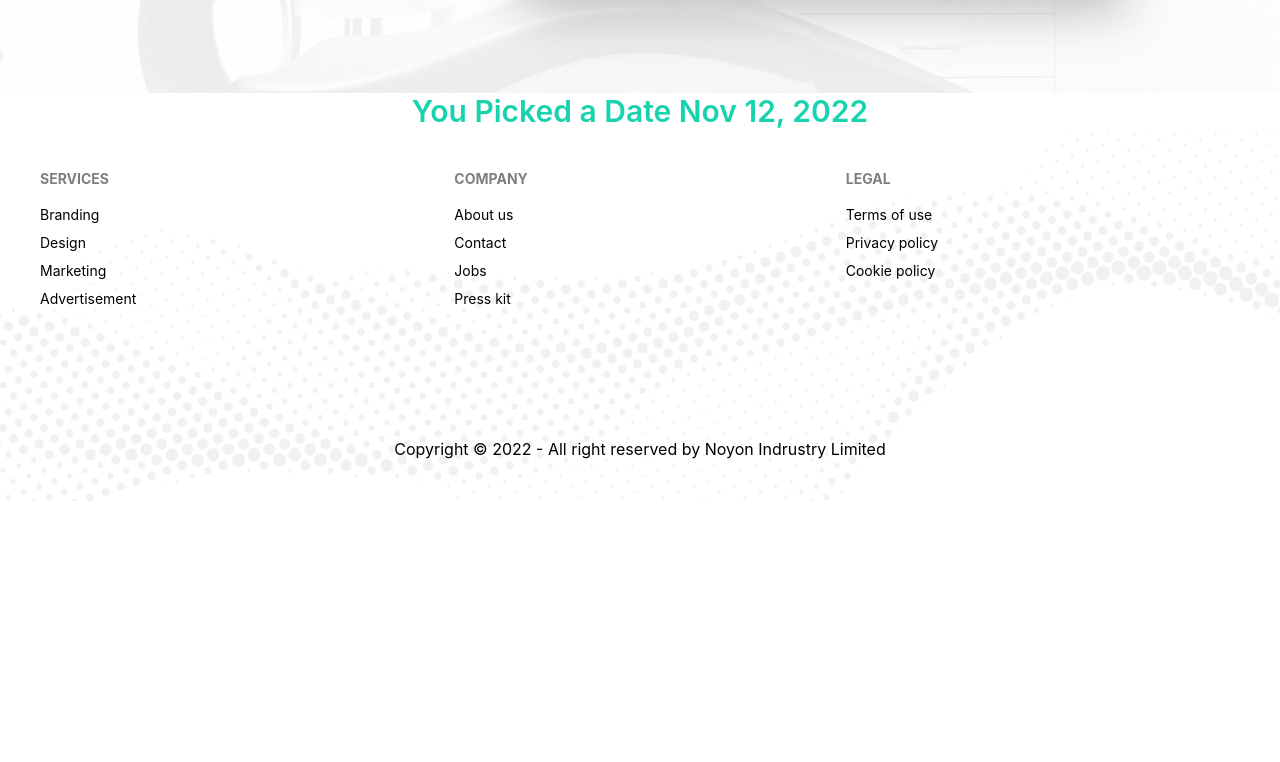
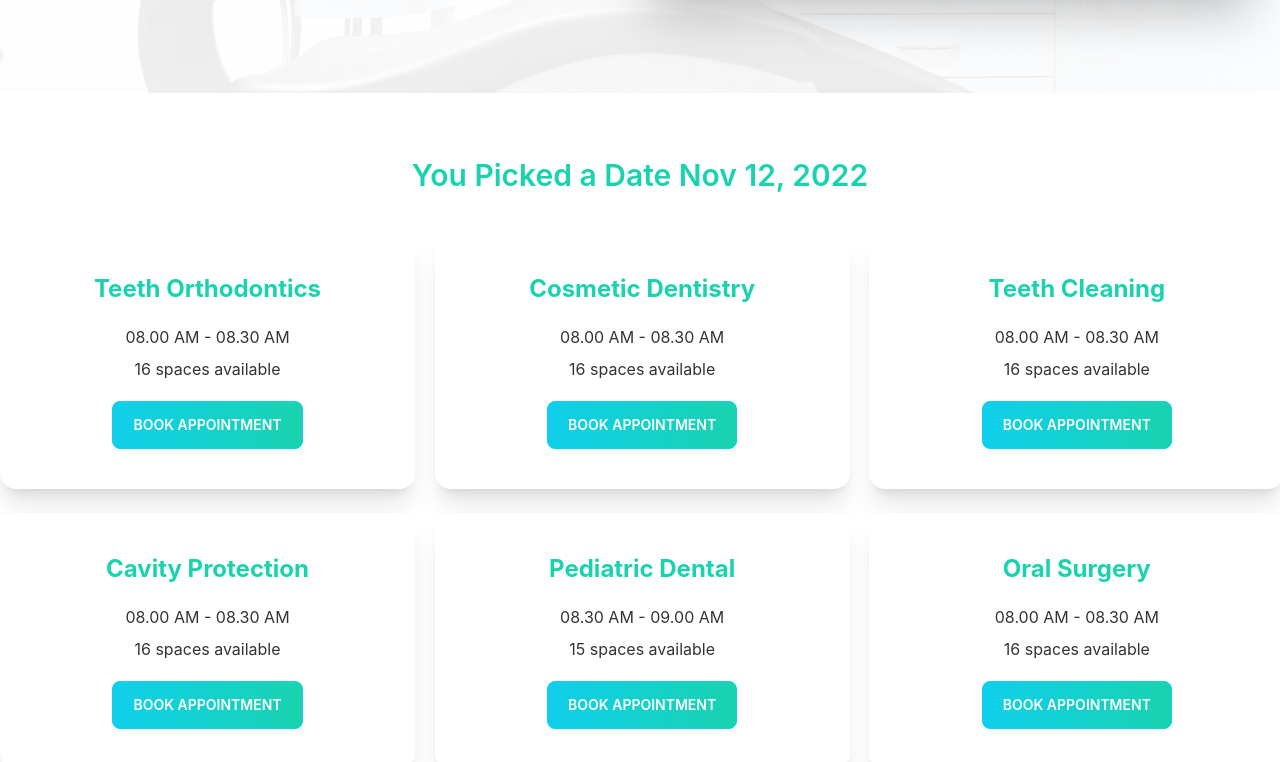
Before and after one commit to noyon-podder/Doctor-Protal-cl, a React (Create React App) app: page /appointment in a window 1280 px wide. Shown: the part 536-1298 px from the top of the page. Before the commit the page ends 1037 px from the top, so only its background shows below. Built offline with nearby package versions, Linux system fonts and the light colour scheme.

Commit message:
appointmnet service add this commit

```diff
--- /dev/null
+++ b/public/appointmentOption.json
@@ -0,0 +1,134 @@
+[
+    {
+      "_id": 1,
+      "name": "Teeth Orthodontics",
+      "slots": [
+        "08.00 AM - 08.30 AM",
+        "08.30 AM - 09.00 AM",
+        "09.00 AM - 9.30 AM",
+        "09.30 AM - 10.00 AM",
+        "10.00 AM - 10.30 AM",
+        "10.30 AM - 11.00 AM",
+        "11.00 AM - 11.30 AM",
+        "11.30 AM - 12.00 AM",
+        "1.00 PM - 1.30 PM",
+        "1.30 PM - 2.00 PM",
+        "2.00 PM - 2.30 PM",
+        "2.30 PM - 3.00 PM",
+        "3.00 PM - 3.30 PM",
+        "3.30 PM - 4.00 PM",
+        "4.00 PM - 4.30 PM",
+        "4.30 PM - 5.00 PM"
+
+      ]
+    },
+    {
+      "_id": 2,
+      "name": "Cosmetic Dentistry",
+      "slots": [
+        "08.00 AM - 08.30 AM",
+        "08.30 AM - 09.00 AM",
+        "09.00 AM - 9.30 AM",
+        "09.30 AM - 10.00 AM",
+        "10.00 AM - 10.30 AM",
+        "10.30 AM - 11.00 AM",
+        "11.00 AM - 11.30 AM",
+        "11.30 AM - 12.00 AM",
+        "1.00 PM - 1.30 PM",
+        "1.30 PM - 2.00 PM",
+        "2.00 PM - 2.30 PM",
+        "2.30 PM - 3.00 PM",
+        "3.00 PM - 3.30 PM",
+        "3.30 PM - 4.00 PM",
+        "4.00 PM - 4.30 PM",
+        "4.30 PM - 5.00 PM"
+      ]
+    },
+    {
+      "_id": 3,
+      "name": "Teeth Cleaning",
+      "slots": [
+        "08.00 AM - 08.30 AM",
+        "08.30 AM - 09.00 AM",
+        "09.00 AM - 9.30 AM",
+        "09.30 AM - 10.00 AM",
+        "10.00 AM - 10.30 AM",
+        "10.30 AM - 11.00 AM",
+        "11.00 AM - 11.30 AM",
+        "11.30 AM - 12.00 AM",
+        "1.00 PM - 1.30 PM",
+        "1.30 PM - 2.00 PM",
+        "2.00 PM - 2.30 PM",
+        "2.30 PM - 3.00 PM",
+        "3.00 PM - 3.30 PM",
+        "3.30 PM - 4.00 PM",
+        "4.00 PM - 4.30 PM",
+        "4.30 PM - 5.00 PM"
+      ]
+    },
+    {
+      "_id": 4,
+      "name": "Cavity Protection",
+      "slots": [
+        "08.00 AM - 08.30 AM",
+        "08.30 AM - 09.00 AM",
+        "09.00 AM - 9.30 AM",
+        "09.30 AM - 10.00 AM",
+        "10.00 AM - 10.30 AM",
+        "10.30 AM - 11.00 AM",
+        "11.00 AM - 11.30 AM",
+        "11.30 AM - 12.00 AM",
+        "1.00 PM - 1.30 PM",
+        "1.30 PM - 2.00 PM",
+        "2.00 PM - 2.30 PM",
+        "2.30 PM - 3.00 PM",
+        "3.00 PM - 3.30 PM",
+        "3.30 PM - 4.00 PM",
+        "4.00 PM - 4.30 PM",
+        "4.30 PM - 5.00 PM"
+      ]
+    },
+    {
+      "_id": 5,
+      "name": "Pediatric Dental",
+      "slots": [
+        "08.30 AM - 09.00 AM",
+        "09.00 AM - 9.30 AM",
+        "09.30 AM - 10.00 AM",
+        "10.00 AM - 10.30 AM",
+        "10.30 AM - 11.00 AM",
+        "11.00 AM - 11.30 AM",
+        "11.30 AM - 12.00 AM",
+        "1.00 PM - 1.30 PM",
+        "1.30 PM - 2.00 PM",
+        "2.00 PM - 2.30 PM",
+        "2.30 PM - 3.00 PM",
+        "3.00 PM - 3.30 PM",
+        "3.30 PM - 4.00 PM",
+        "4.00 PM - 4.30 PM",
+        "4.30 PM - 5.00 PM"
+      ]
+    },
+    {
+      "_id": 6,
+      "name": "Oral Surgery",
+      "slots": [
+        "08.00 AM - 08.30 AM",
+        "08.30 AM - 09.00 AM",
+        "09.00 AM - 9.30 AM",
+        "09.30 AM - 10.00 AM",
+        "10.00 AM - 10.30 AM",
+        "10.30 AM - 11.00 AM",
+        "11.00 AM - 11.30 AM",
+        "11.30 AM - 12.00 AM",
+        "1.00 PM - 1.30 PM",
+        "1.30 PM - 2.00 PM",
+        "2.00 PM - 2.30 PM",
+        "2.30 PM - 3.00 PM",
+        "3.00 PM - 3.30 PM",
+        "3.30 PM - 4.00 PM",
+        "4.00 PM - 4.30 PM",
+        "4.30 PM - 5.00 PM"
+      ]
+    }
+  ]
--- a/src/Pages/Appointment/AppointmentBanner/AppointmentBanner.js
+++ b/src/Pages/Appointment/AppointmentBanner/AppointmentBanner.js
@@ -9,17 +9,18 @@
 
     return (
         <header>
-           <div className="hero py-20" style={{
+           <div className="hero lg:py-20 sm:py-10" style={{
             backgroundImage: `url(${bgImage})`,
             backgroundSize: "cover"
             }}>
   <div className="hero-content flex-col lg:flex-row-reverse">
-    <img src={chair} alt="Dentist Chair" className="w-1/2 rounded-lg shadow-2xl" />
-    <div className='mr-10'>
+    <img src={chair} alt="Dentist Chair" className="rounded-lg shadow-2xl lg:w-1/2" />
+    <div className='mr-10 lg:w-1/2'>
       <DayPicker
         mode="single"
         selected={selectedDate}
         onSelect={setSelectedDate}
+        className="w-full"
       />
 
     </div>
--- /dev/null
+++ b/src/Pages/Appointment/AvailableAppointment/AppointmentOption.js
@@ -0,0 +1,22 @@
+import React from "react";
+import PrimaryButton from "../../../components/PrimaryButton/PrimaryButton";
+
+const AppointmentOption = ({ appointmentOption }) => {
+  const { name, slots } = appointmentOption;
+  return (
+    <div>
+      <div className="card lg: w-[415px] bg-base-100 shadow-xl">
+        <div className="card-body text-center p-10">
+          <h2 className="text-2xl text-secondary font-bold text-center mb-3">{name}</h2>
+          <p>{slots.length > 0 ? slots[0] : "Try another day."}</p>
+          <p>{slots.length} {slots.length > 1 ? "spaces" : "space"} available</p>
+          <div className="card-actions justify-center mt-3">
+            <PrimaryButton className="text-center mx-auto">Book Appointment</PrimaryButton>
+          </div>
+        </div>
+      </div>
+    </div>
+  );
+};
+
+export default AppointmentOption;
--- a/src/Pages/Appointment/AvailableAppointment/AvailableAppointment.js
+++ b/src/Pages/Appointment/AvailableAppointment/AvailableAppointment.js
@@ -1,10 +1,27 @@
 import { format } from 'date-fns';
-import React from 'react';
+import React, { useEffect, useState } from 'react';
+import AppointmentOption from './AppointmentOption';
 
 const AvailableAppointment = ({selectedDate}) => {
+    const [appointmentOptions, setAppointmentOptions] = useState([]);
+
+    useEffect( () => {
+        fetch('appointmentOption.json')
+        .then(res => res.json())
+        .then(data => setAppointmentOptions(data))
+    }, [])
     return (
-        <div>
+        <div className='my-16'>
              <p className='text-secondary text-3xl font-semibold text-center'>You Picked a Date {format(selectedDate, "PP")}</p>
+
+             <div className='grid grid-cols-1 md:grid-cols-2 lg:grid-cols-3 gap-6 mt-10'>
+                {
+                    appointmentOptions.map(option => <AppointmentOption
+                    key={option._id}
+                    appointmentOption= {option}
+                    ></AppointmentOption>)
+                }
+             </div>
         </div>
     );
 };
```
